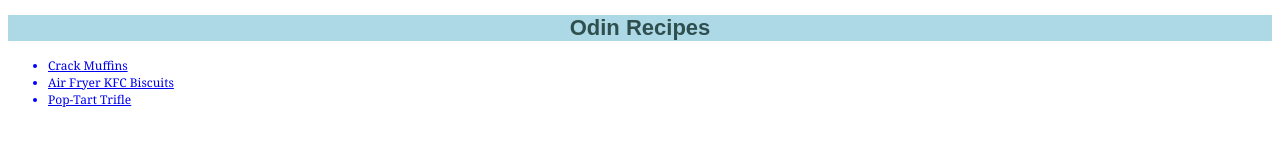
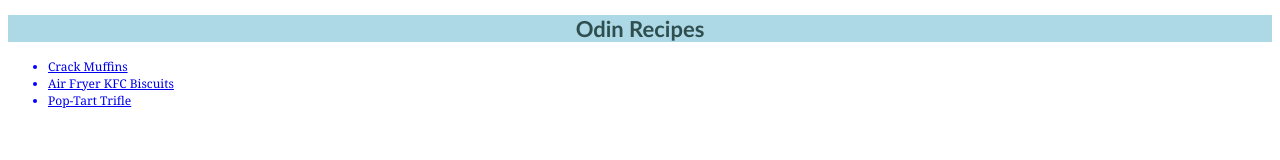
Before and after one commit to cmtsummers/odin-recipes, a plain HTML site: page index.html in a window 1280 px wide. Drawn offline with Linux system fonts and the light colour scheme.

Commit message:
Remove fantasy font

```diff
--- a/styles.css
+++ b/styles.css
@@ -5,7 +5,7 @@
     font-size: 22px;
     color: darkslategray;
     background-color: lightblue;
-    font-family: fantasy, 'Gill Sans', 'Gill Sans MT', Calibri, 'Trebuchet MS', sans-serif;
+    font-family: 'Gill Sans', 'Gill Sans MT', Calibri, 'Trebuchet MS', sans-serif;
 }
 
 .para {
```
